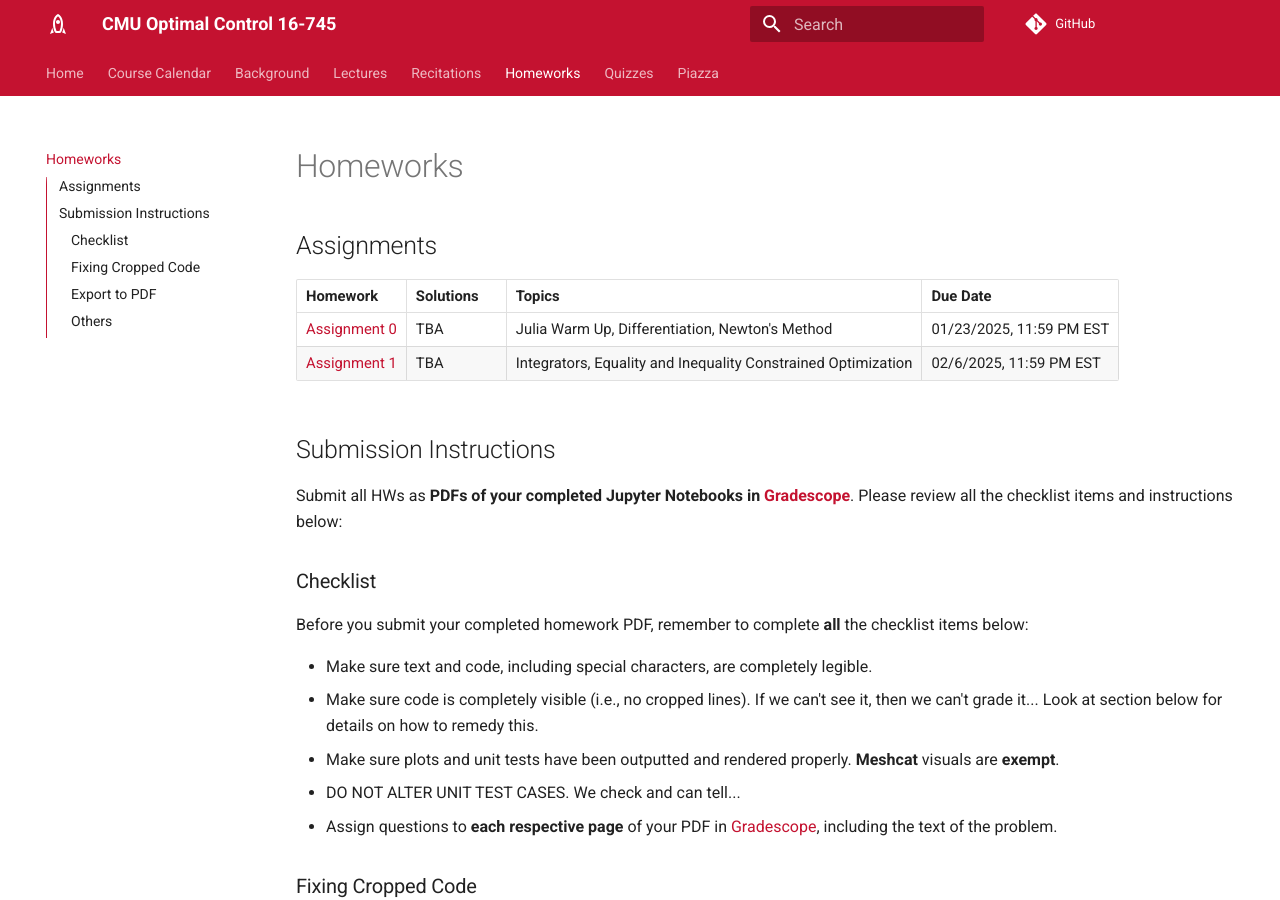
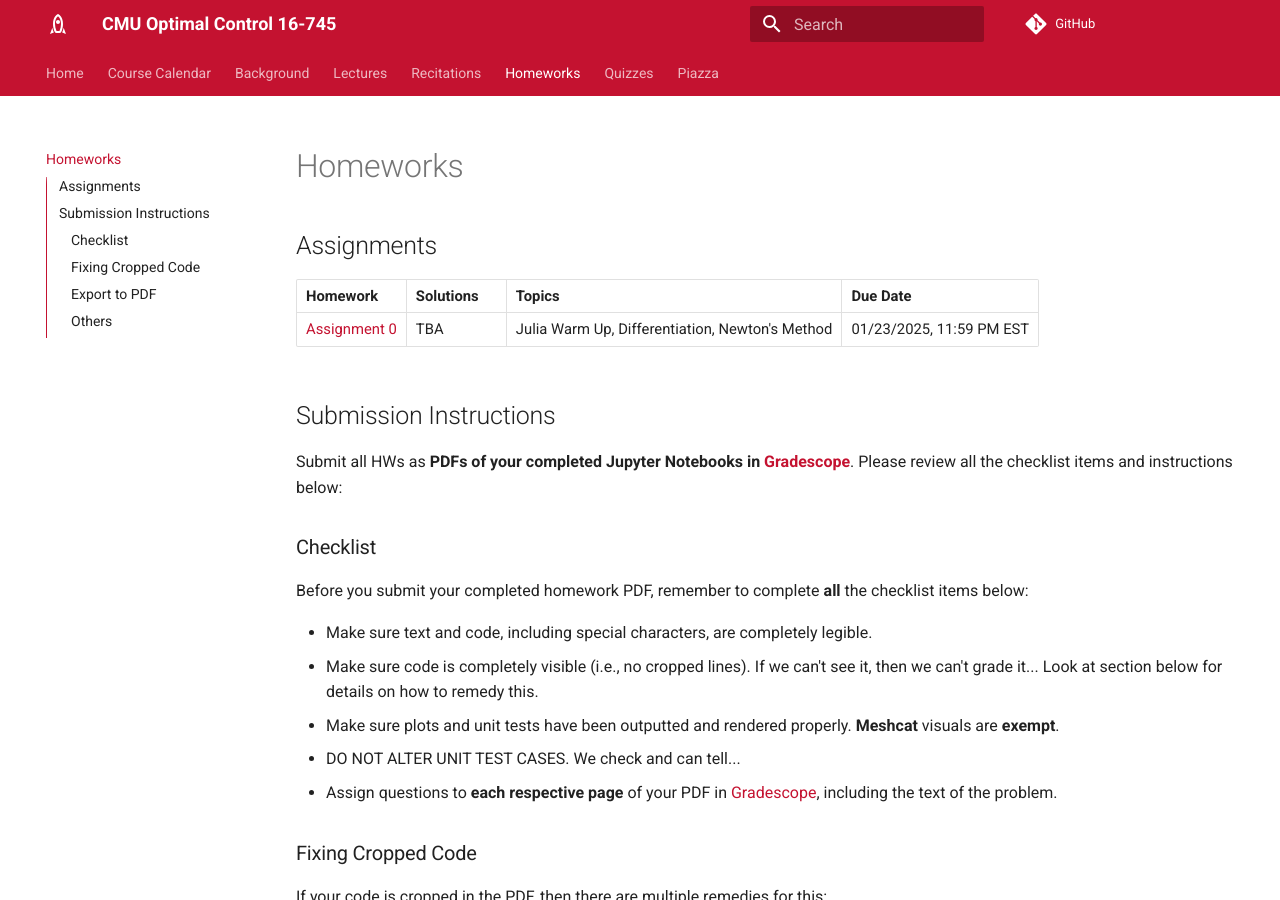
Before and after one commit to cmu-optimal-control/cmu-optimal-control.github.io, an MkDocs documentation site: the page built from docs/homeworks.md, in a window 1280 px wide and 900 px high. Built offline with MkDocs 1.6.1 and Material for MkDocs 9.7.7, drawn with Linux system fonts in a browser that asks for light colours.

Commit message:
Reset homework

```diff
--- a/docs/homeworks.md
+++ b/docs/homeworks.md
@@ -5,7 +5,6 @@
 | Homework                                                              | Solutions | Topics                                                | Due Date                  |
 | -----------                                                           | --------- | ------                                                | --------                  |
 | [Assignment 0](https://github.com/Optimal-Control-16-745/HW0_S25)     | TBA       | Julia Warm Up, Differentiation, Newton's Method       | 01/23/2025, 11:59 PM EST  |
-| [Assignment 1](https://github.com/Optimal-Control-16-745/HW1_S25)     | TBA       | Integrators, Equality and Inequality Constrained Optimization    | 02/6/2025, 11:59 PM EST  |
 
 ## Submission Instructions
 
```
